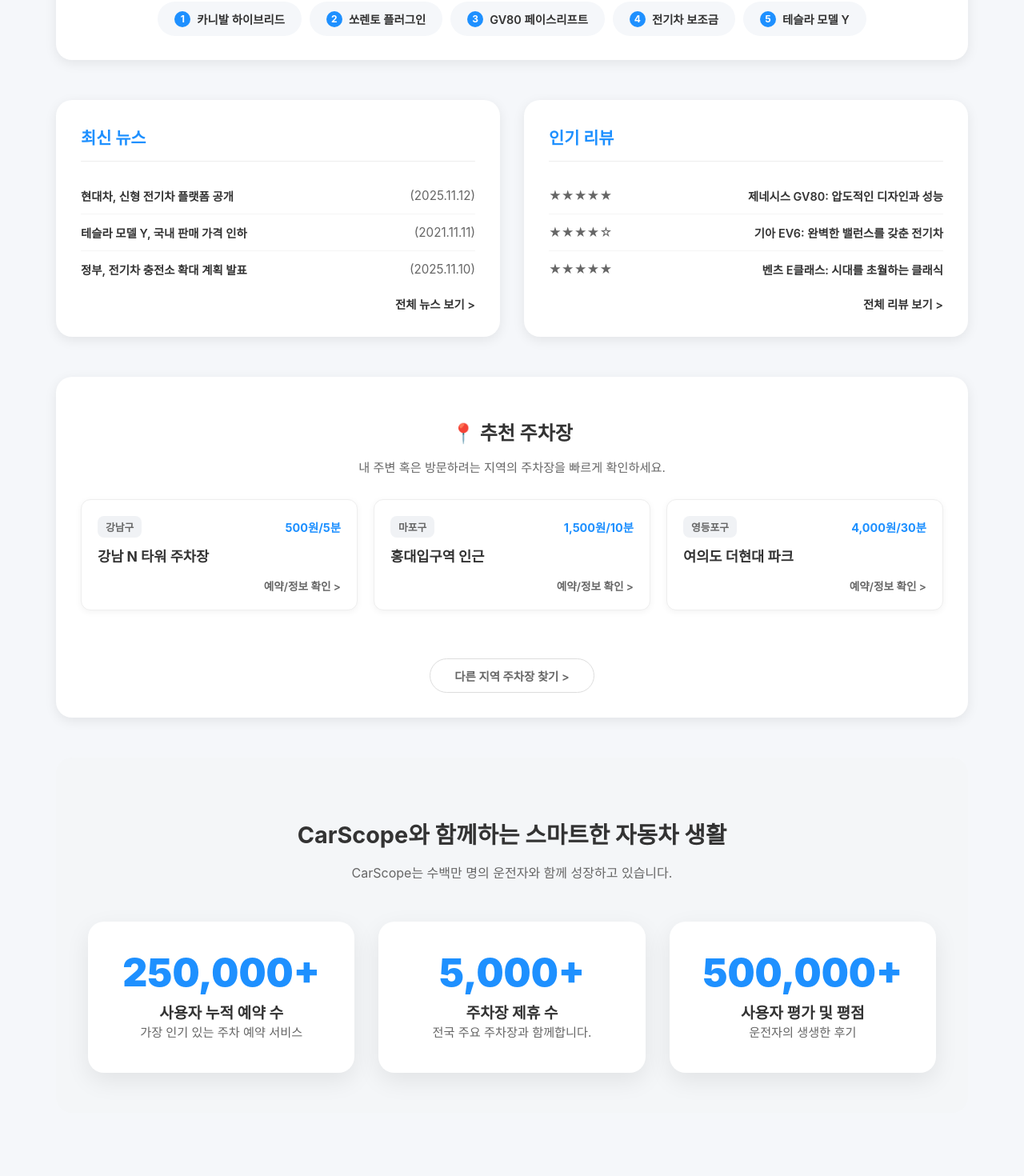
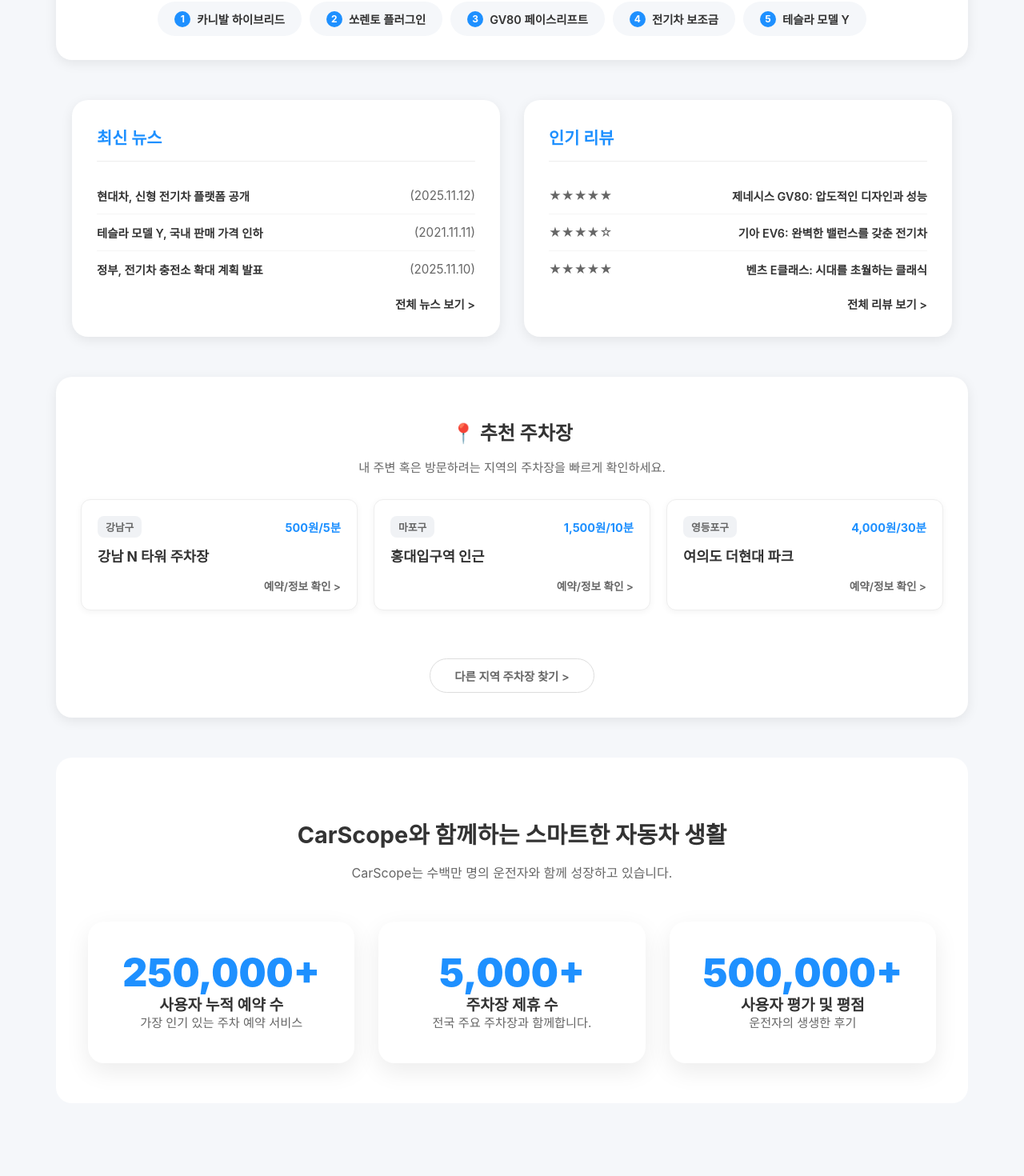
Before and after one commit to 2024136034-hakcheol/car-scope, a React (Create React App) app: page / in a window 1280 px wide. Shown: the part 580-2050 px from the top of the page at 80% size. Built offline with nearby package versions, Linux system fonts and the light colour scheme; no server answers.

Commit message:
style: HomePage 하단 통계 배경 흰색 및 텍스트 간격 제거

```diff
--- a/src/styles/HomePage.css
+++ b/src/styles/HomePage.css
@@ -238,7 +238,7 @@ body {
     width: 100%;
     max-width: var(--container-width);
     margin-bottom: 50px;
-    padding: 0;
+    padding: 0 20px;
     box-sizing: border-box;
 }
 
@@ -420,7 +420,7 @@ body {
     margin-bottom: 60px;
     padding: 50px 40px;
     box-sizing: border-box;
-    background-color: #f4f6f8;
+    background-color: var(--white);
     border-radius: var(--radius-lg);
     text-align: center;
 }
@@ -474,7 +474,7 @@ body {
     font-size: 3rem;
     font-weight: 900;
     color: var(--primary-color);
-    margin-bottom: 15px;
+    margin-bottom: 5px;
     line-height: 1;
     display: block;
 }
@@ -483,16 +483,18 @@ body {
     font-size: 1.2rem;
     font-weight: 700;
     color: var(--text-dark);
-    margin-bottom: 2px;
+    margin: 0;
+    padding: 0;
+    line-height: 1.2;
     display: block;
-    line-height: 1.2;
 }
 
 .stat-description {
     font-size: 0.95rem;
     color: var(--text-medium);
     display: block;
-    margin-top: 0;
+    margin: 0;
+    padding: 0;
     line-height: 1.4;
 }
 
```
